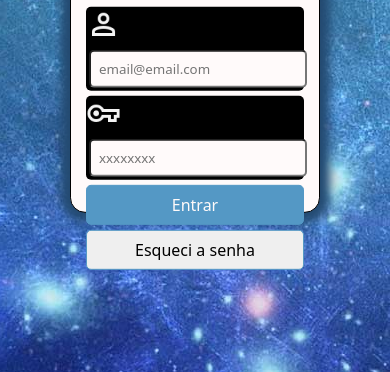
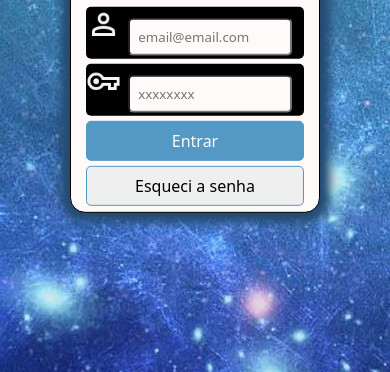
Before and after one commit to JulianoBLDEV/projeto-login, a plain HTML site: page index.html in a window 390 px wide. Shown: the part 472-844 px from the top of the page. Drawn offline with Linux system fonts and the light colour scheme.

Commit message:
atualização- mobile-first

```diff
--- a/estilos/style.css
+++ b/estilos/style.css
@@ -69,11 +69,11 @@ input#iemail {
     margin: 3px;
     border-radius: 5px;
     padding: 8px;
+    width: 75%;
 }
 
 input#b-login,
 input#b-reset {
-    display: block;
     width: 100%;
     padding: 8px;
     margin-bottom: 5px;
```
